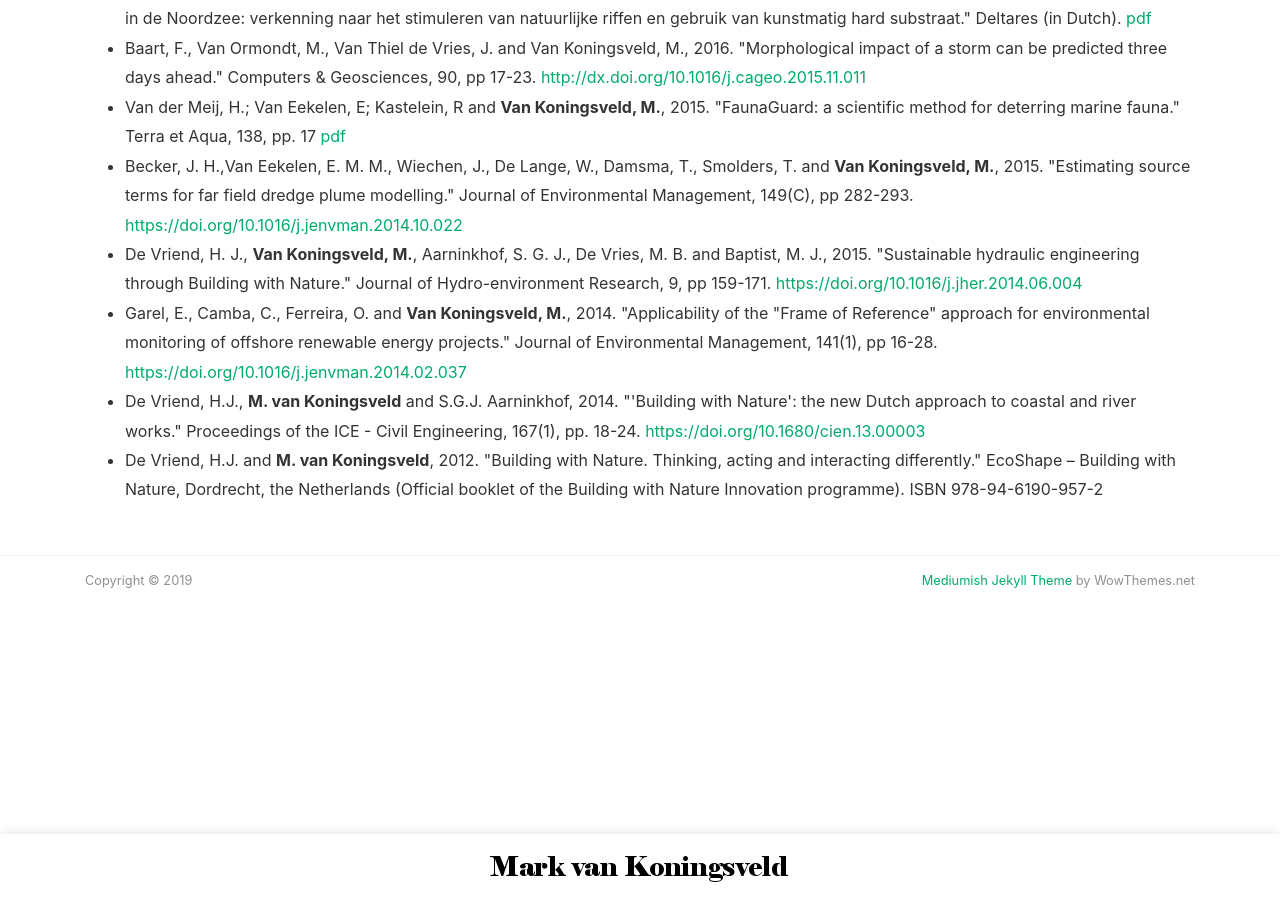
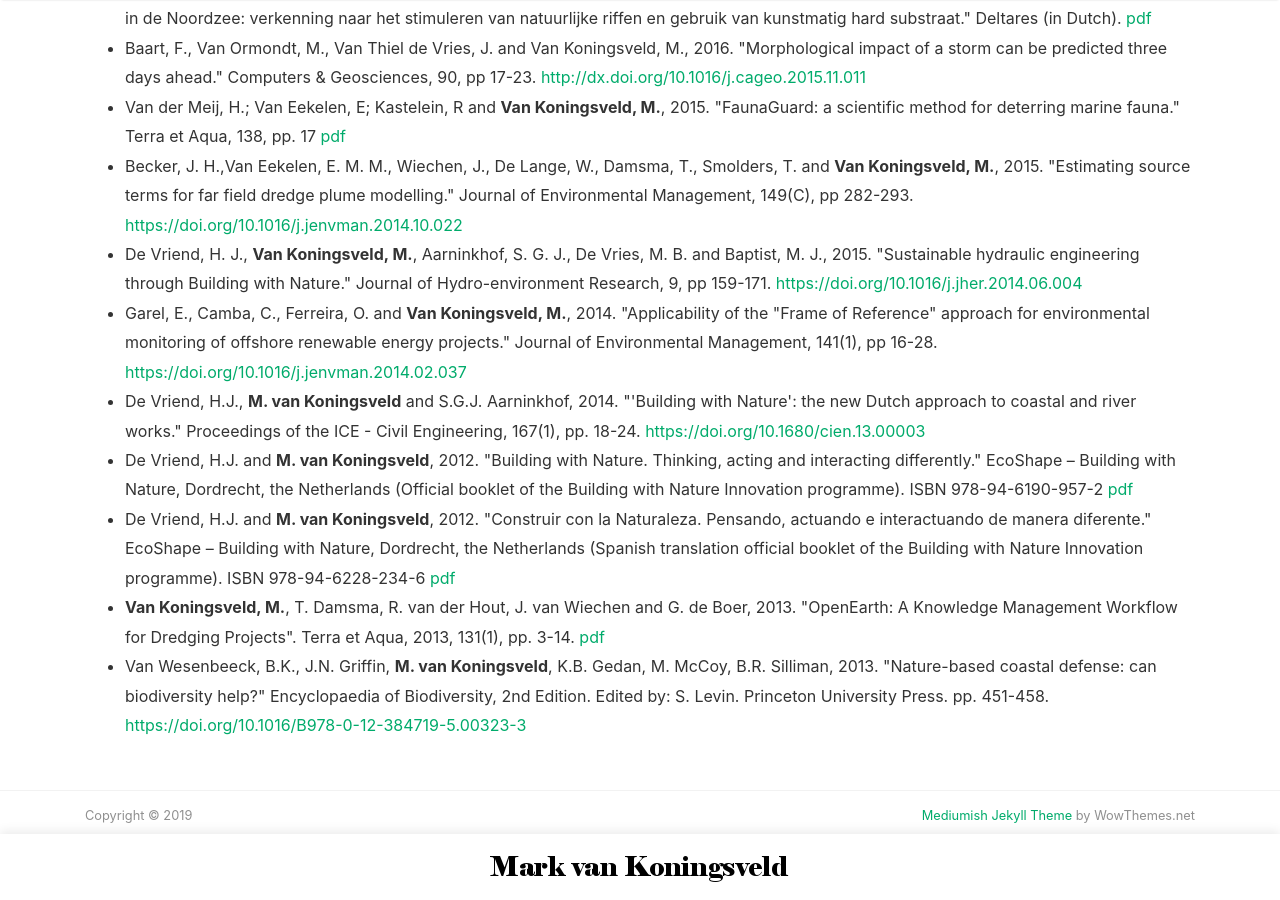
Before and after one commit to markvankoningsveld/markvankoningsveld.github.io, a Jekyll site: the page built from _pages/output.md, in a window 1280 px wide and 900 px high, scrolled down 800 px. Built offline with Jekyll 4.4.1, drawn with Linux system fonts in a browser that asks for light colours; nearby versions of some CDN libraries.

Commit message:
Added output

```diff
--- a/_pages/output.md
+++ b/_pages/output.md
@@ -24,5 +24,8 @@ permalink: /output
   <li>De Vriend, H. J., <b>Van Koningsveld, M.</b>, Aarninkhof, S. G. J., De Vries, M. B. and Baptist, M. J., 2015. "Sustainable hydraulic engineering through Building with Nature." Journal of Hydro-environment Research, 9, pp 159-171. <a href="https://doi.org/10.1016/j.jher.2014.06.004">https://doi.org/10.1016/j.jher.2014.06.004</a></li>
   <li>Garel, E., Camba, C., Ferreira, O. and <b>Van Koningsveld, M.</b>, 2014. "Applicability of the "Frame of Reference" approach for environmental monitoring of offshore renewable energy projects." Journal of Environmental Management, 141(1), pp 16-28. <a href="https://doi.org/10.1016/j.jenvman.2014.02.037">https://doi.org/10.1016/j.jenvman.2014.02.037</a></li>
   <li>De Vriend, H.J., <b>M. van Koningsveld</b> and S.G.J. Aarninkhof, 2014. "'Building with Nature': the new Dutch approach to coastal and river works." Proceedings of the ICE - Civil Engineering, 167(1), pp. 18-24. <a href="https://doi.org/10.1680/cien.13.00003">https://doi.org/10.1680/cien.13.00003</a></li>
-  <li>De Vriend, H.J. and <b>M. van Koningsveld</b>, 2012. "Building with Nature. Thinking, acting and interacting differently." EcoShape – Building with Nature, Dordrecht, the Netherlands (Official booklet of the Building with Nature Innovation programme). ISBN 978-94-6190-957-2</li>
+  <li>De Vriend, H.J. and <b>M. van Koningsveld</b>, 2012. "Building with Nature. Thinking, acting and interacting differently." EcoShape – Building with Nature, Dordrecht, the Netherlands (Official booklet of the Building with Nature Innovation programme). ISBN 978-94-6190-957-2 <a href="https://www.ecoshape.org/uploads/sites/3/2016/06/ECOSHAPE_BwN_WEB.pdf">pdf</a></li>
+  <li>De Vriend, H.J. and <b>M. van Koningsveld</b>, 2012. "Construir con la Naturaleza. Pensando, actuando e interactuando de manera diferente." EcoShape – Building with Nature, Dordrecht, the Netherlands (Spanish translation official booklet of the Building with Nature Innovation programme). ISBN 978-94-6228-234-6 <a href="https://www.ecoshape.org/uploads/sites/2/2019/01/ECOSHAPE_BwN_SPAANS_WEB_NEW.pdf">pdf</a></li>
+  <li><b>Van Koningsveld, M.</b>, T. Damsma, R. van der Hout, J. van Wiechen and G. de Boer, 2013. "OpenEarth: A Knowledge Management Workflow for Dredging Projects". Terra et Aqua, 2013, 131(1), pp. 3-14. <a href="https://www.iadc-dredging.com/ul/cms/terraetaqua/document/3/7/3/373/373/1/article-openeartha-knowledge-management-workflow-for-dredging-projects-terra-et-aqua-131-1.pdf">pdf</a></li>
+  <li>Van Wesenbeeck, B.K., J.N. Griffin, <b>M. van Koningsveld</b>, K.B. Gedan, M. McCoy, B.R. Silliman, 2013. "Nature-based coastal defense: can biodiversity help?" Encyclopaedia of Biodiversity, 2nd Edition. Edited by: S. Levin. Princeton University Press. pp. 451-458. <a href="https://doi.org/10.1016/B978-0-12-384719-5.00323-3">https://doi.org/10.1016/B978-0-12-384719-5.00323-3</a></li>
 </ul>
```
